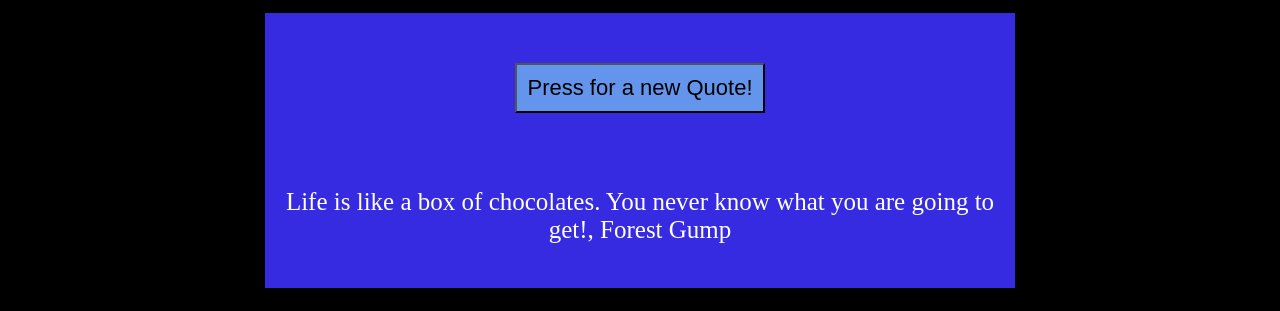
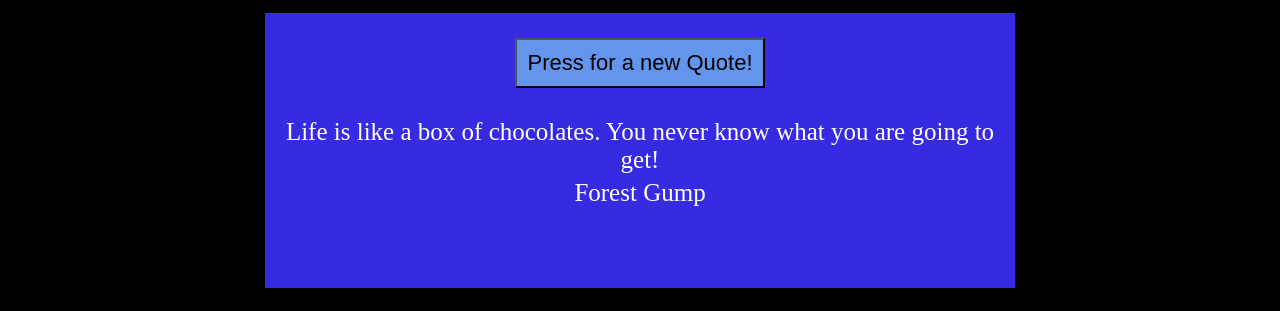
Before and after one commit to tlchan668/QuoteGenerator, a plain HTML site: page index.html in a window 1280 px wide. Shown: the top 311 px of the page. Drawn offline with Linux system fonts and the light colour scheme.

Commit message:
change layout

```diff
--- a/app.js
+++ b/app.js
@@ -1,5 +1,5 @@
 let btn = document.getElementById('btn');
-let output = document.getElementById('output');
+let output = document.getElementById('outputQuote');
 
 //array of quote
 let quotes = [
@@ -31,6 +31,7 @@ let quotes = [
 btn.addEventListener('click', function(){
     var randomQuote = quotes[Math.floor(Math.random()* quotes.length)]
     output.innerHTML =randomQuote;
+    console.log(randomQuote);
 })
 
 
--- a/index.html
+++ b/index.html
@@ -19,7 +19,9 @@
 <body>
     <div id="container">
         <button id = "btn">Press for a new Quote! </button>
-        <div id="output">Life is like a box of chocolates.  You never know what you are going to get!, Forest Gump</div>
+        <div id="outputQuote">Life is like a box of chocolates.  You never know what you are going to get!</div>
+
+        <div id="outputAuthor">Forest Gump</div>
     </div>
 
     <script src="app.js"></script>
--- a/style.css
+++ b/style.css
@@ -12,15 +12,15 @@ body {
 }
 
 #btn{
-    margin:50px auto;
+    margin:25px auto;
     height:50px;
     width: 250px;
     font-size: 22px;
     background-color: cornflowerblue;
 }
 
-#output{
-    margin: 25px auto;
+#outputQuote,#outputAuthor{
+    margin: 5px auto;
     font-size: 25px;
     color: white;
 }
```
